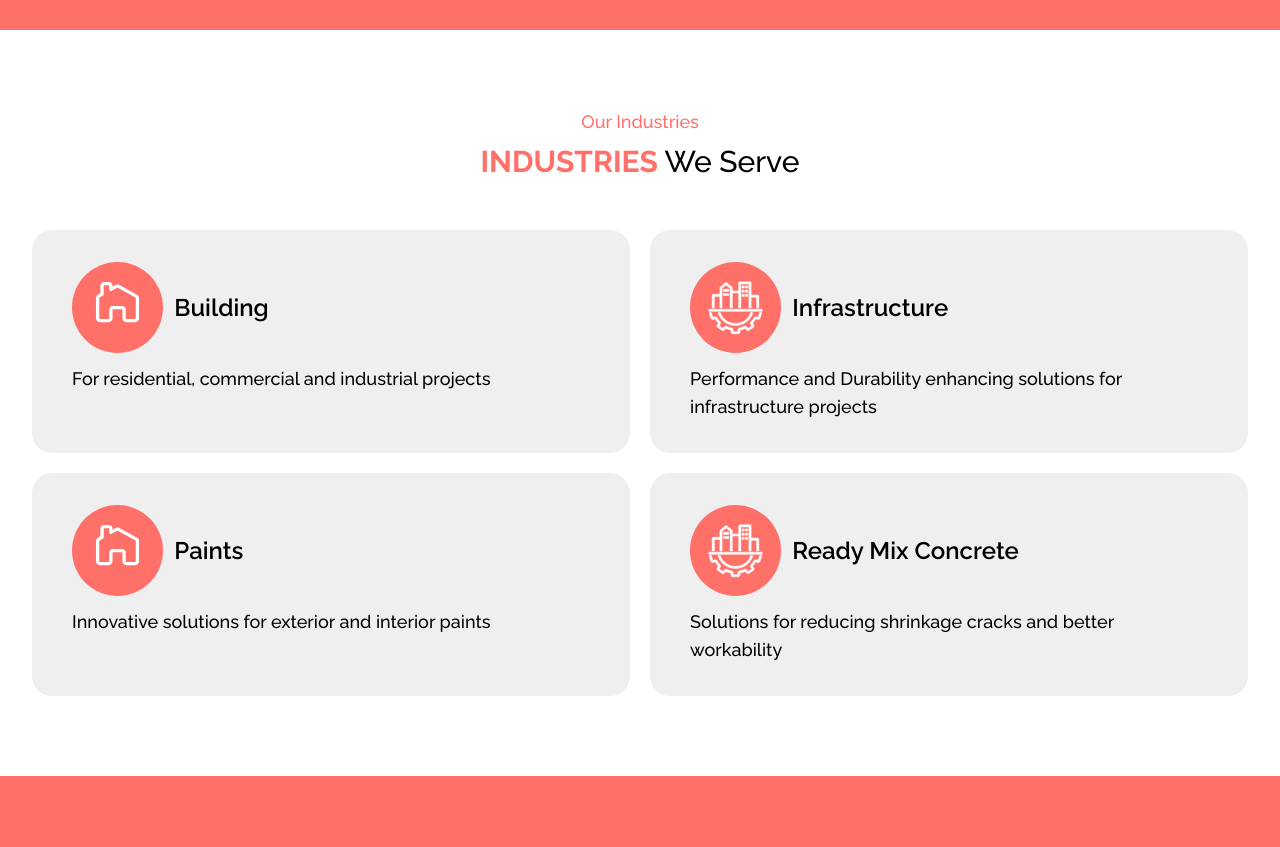
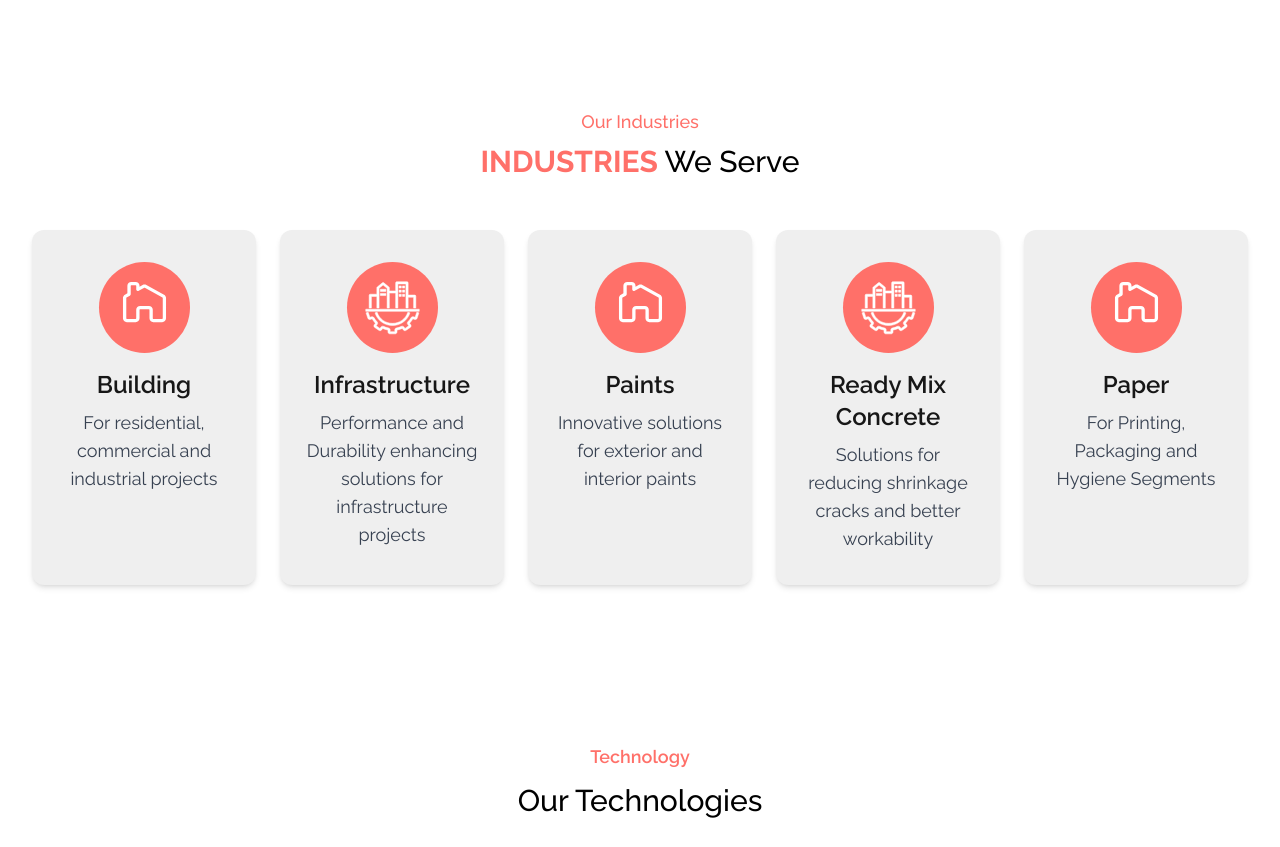
Before and after one commit to dharmil1953/shivmanda, a Next.js app: page / in a window 1280 px wide. Shown: the part 1950-2797 px from the top of the page. Built offline with nearby package versions, Linux system fonts and the light colour scheme.

Commit message:
Section Replace

```diff
--- a/src/app/Aboutus/page.tsx
+++ b/src/app/Aboutus/page.tsx
@@ -4,7 +4,7 @@ import React from 'react';
 import { motion } from 'framer-motion';
 import Image from 'next/image';
 import { Building2, Trophy, Target, Award, Users, Shield, ChevronRight } from 'lucide-react';
-import ServicesSection from '../component/About/ServiceSection';
+// import ServicesSection from '../component/About/ServiceSection';
 
 export default function About() {
   return (
@@ -119,7 +119,7 @@ export default function About() {
         </div>
       </section>
 
-      <ServicesSection />
+      {/* <ServicesSection /> */}
 
       <section className="py-24">
         <div className="container mx-auto px-6">
--- a/src/app/component/Home/About.tsx
+++ b/src/app/component/Home/About.tsx
@@ -14,9 +14,8 @@ const About = () => {
                                 </span>
                             </h1>
                             <div className='xl:w-9/12'>
-                                <p className='text-Body text-base sm:text-lg font-medium'>The construction industry plays a vital role in shaping the physical and economic landscape of our world. It involves the planning, design, development</p>
+                            <p className='text-Body text-lg font-medium mb-3'>Established in 1958, Narsingh Dass Group (India) rides on the values of Trust, Compassion, Togetherness and Excellence. Shivananda Marketing Pvt. Ltd. offers specialty chemicals in emerging and growing sectors of our society. With a focus on building materials, it has become one of the leading solution providers of high-performance chemicals and fibres in the infrastructure sector of India.</p>
                             </div>
-                            <p className='text-Body text-lg font-medium mb-3'>Established in 1958, Narsingh Dass Group (India) rides on the values of Trust, Compassion, Togetherness and Excellence. Shivananda Marketing Pvt. Ltd. offers specialty chemicals in emerging and growing sectors of our society. With a focus on building materials, it has become one of the leading solution providers of high-performance chemicals and fibres in the infrastructure sector of India.</p>
                         </div>
                     </div>
                     <div className='w-full xl:w-6/12 lg:pl-10'>
--- a/src/app/component/Home/Industrie.tsx
+++ b/src/app/component/Home/Industrie.tsx
@@ -7,55 +7,57 @@ import Image from 'next/image';
 const Industriedata = [
     {
         image: icon1,
-        title: "Building ",
-        desc: "For residential, commercial and industrial projects  ",
+        title: "Building",
+        desc: "For residential, commercial and industrial projects",
     },
     {
         image: icon2,
         title: "Infrastructure",
-        desc: "Performance and Durability enhancing solutions for infrastructure projects ",
+        desc: "Performance and Durability enhancing solutions for infrastructure projects",
     },
     {
         image: icon1,
         title: "Paints",
-        desc: "Innovative solutions for exterior and interior paints ",
+        desc: "Innovative solutions for exterior and interior paints",
     },
     {
         image: icon2,
         title: "Ready Mix Concrete",
-        desc: "Solutions for reducing shrinkage cracks and better workability ",
+        desc: "Solutions for reducing shrinkage cracks and better workability",
     },
+    {
+        image: icon1,
+        title: "Paper",
+        desc: "For Printing, Packaging and Hygiene Segments",
+    }
 ];
 
 const Industrie = () => {
     return (
         <section className='py-12 sm:py-14 md:py-16 lg:py-20'>
-            <div className="container mx-auto px-4 md:px-8 ">
-
+            <div className="container mx-auto px-4 md:px-8">
+                {/* Section Heading */}
                 <div className='mb-11 md:mb-12 text-center'>
                     <h3 className='text-primaryColor text-lg leading-6 mb-2 font-medium'>Our Industries</h3>
-                    <h1 className="mb-5 text-Dark text-2xl sm:text-3xl  leading-8 sm:leading-10 font-medium">
+                    <h1 className="mb-5 text-Dark text-2xl sm:text-3xl leading-8 sm:leading-10 font-medium">
                         <span className="font-bold text-primaryColor uppercase">Industries</span> We Serve
                     </h1>
                 </div>
 
-                <div className="grid grid-cols-1 sm:grid-cols-2 gap-5">
+                {/* Responsive Grid Layout */}
+                <div className="grid grid-cols-1 sm:grid-cols-2 md:grid-cols-3 lg:grid-cols-5 gap-6">
                     {Industriedata.map((industries, index) => (
-                        <div key={index} className='w-full rounded-[20px] max-[374px]:px-5 px-6 py-6  lg:px-10 lg:py-8 text-Dark bg-[#EFEFEF]'>
-                            <div className="flex gap-2 md:gap-3 lg:gap-0 xl:gap-4 items-center">
-                                <div className='w-4/12 lg:w-3/12 xl:w-2/12'>
-                                    <div className='flex items-center justify-center  size-20 lg:size-[91px] rounded-full bg-primaryColor'>
-                                        <Image src={industries.image} alt={`Industry Image ${index + 1}`} className='w-auto' />
-                                    </div>
-                                </div>
-                                <div className="w-8/12 lg:w-9/12 xl:w-10/12">
-                                    <h2 className=' max-[379px]:text-xl text-2xl md:text-xl lg:text-2xl font-semibold'>{industries.title}</h2>
-                                </div>
+                        <div key={index} className='w-full bg-[#EFEFEF] rounded-xl px-6 py-8 text-center shadow-md hover:shadow-lg transition-shadow duration-300'>
+                            {/* Icon */}
+                            <div className='flex items-center justify-center size-20 lg:size-[91px] rounded-full bg-primaryColor mx-auto mb-4'>
+                                <Image src={industries.image} alt={`Industry Image ${index + 1}`} className='w-auto' />
                             </div>
 
-                            <div className="w-full mt-3">
-                                <p className='font-medium text-base lg:text-lg'>{industries.desc}</p>
-                            </div>
+                            {/* Title */}
+                            <h2 className='text-xl md:text-2xl font-semibold mb-2'>{industries.title}</h2>
+
+                            {/* Description */}
+                            <p className='text-base md:text-lg text-gray-700'>{industries.desc}</p>
                         </div>
                     ))}
                 </div>
--- a/src/app/page.tsx
+++ b/src/app/page.tsx
@@ -13,11 +13,10 @@ export default function Home() {
   return (
     <>
       <Hero />
-      <OurClients />
       <About />
       <Section3 />
+      <OurClients />
       <Industrie />
-      <OurProject />
       <OurTechnology />
       <MoreInfo />
       <Contacts />
```
